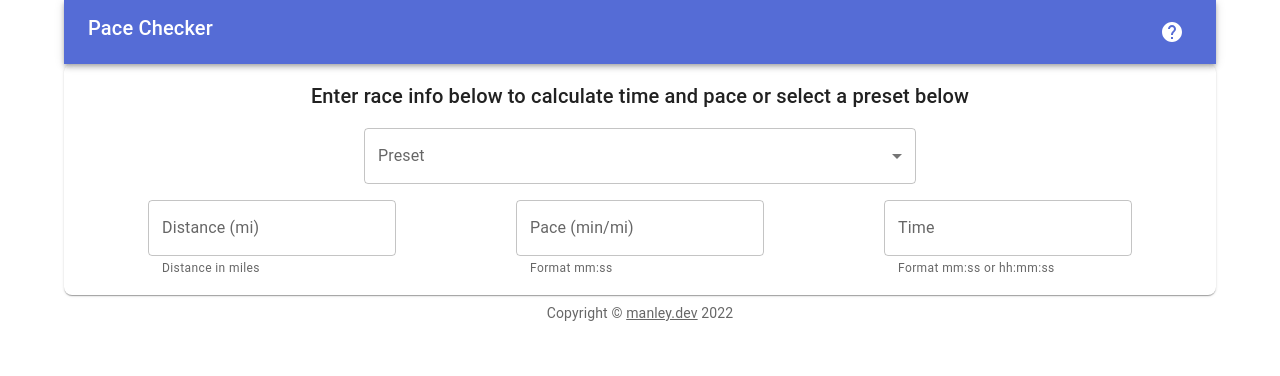
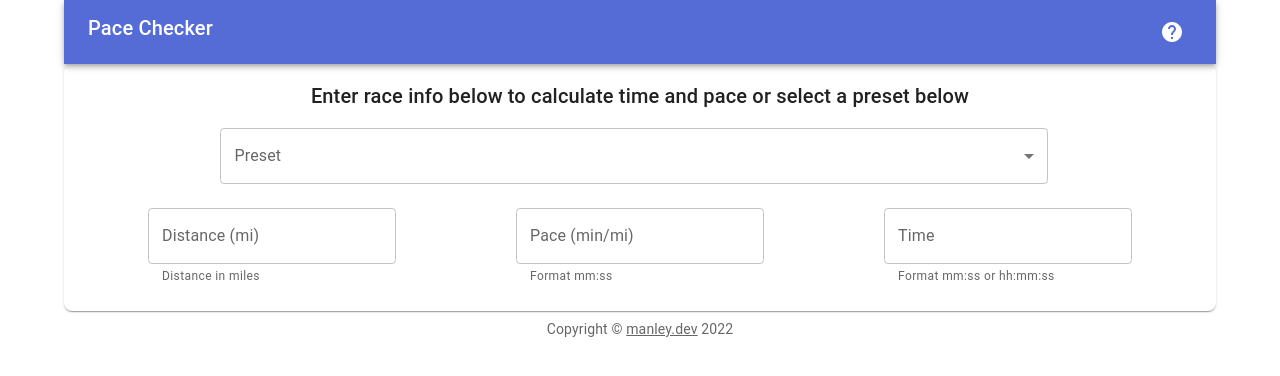
Before and after one commit to bmanley91/pace-tracker-site, a React (Create React App) app: page / in a window 1280 px wide. Shown: the top 376 px of the page. Built offline with nearby package versions, Linux system fonts and the light colour scheme.

Commit message:
Better mobile styling (#11)
* Better spacing on text fields

* Better fit in dropdown

```diff
--- a/src/component/calculator/Calculator.js
+++ b/src/component/calculator/Calculator.js
@@ -66,7 +66,7 @@ const Calculator = (props) => {
         >
             <Grid item xs={12} md={4}>
                 <TextField
-                    sx={{ mx: 2 }}
+                    sx={{ m: 1 }}
                     label="Distance (mi)"
                     value={distance}
                     onChange={(event) => {
@@ -78,7 +78,7 @@ const Calculator = (props) => {
             </Grid>
             <Grid item xs={12} md={4}>
                 <TextField
-                    sx={{ mx: 2 }}
+                    sx={{ m: 1 }}
                     label="Pace (min/mi)"
                     value={pace}
                     onChange={(event) => {
@@ -97,7 +97,7 @@ const Calculator = (props) => {
 
             <Grid item xs={12} md={4}>
                 <TextField
-                    sx={{ mx: 2 }}
+                    sx={{ m: 1 }}
                     label="Time"
                     value={time}
                     onChange={(event) => {
--- a/src/component/preset/Preset.js
+++ b/src/component/preset/Preset.js
@@ -13,7 +13,10 @@ const Preset = (props) => {
             label="Preset"
             id="preset-select"
             onChange={handleChange}
-            sx={{ width: '50%', mx: '25%', mb: 2 }}
+            sx={{ width: '75%', mx: '12%', mb: 2 }}
+            SelectProps={{
+                autoWidth: true,
+            }}
         >
             <MenuItem value={''}>{<em>None</em>}</MenuItem>
             <MenuItem value={presets.nycMenFullQualifier}>
--- a/src/data/presets-list.js
+++ b/src/data/presets-list.js
@@ -1,24 +1,24 @@
 export const presets = {
     nycMenHalfQualifier: {
-        displayName: 'NYC Marathon Qualifier Half-Marathon (Men 18-34)',
+        displayName: 'NYC Half-Marathon Qualifier (M 18-34)',
         distance: 13.1,
         time: '1:21:00',
         pace: '6:11',
     },
     nycMenFullQualifier: {
-        displayName: 'NYC Marathon Qualifier Marathon (Men 18-34)',
+        displayName: 'NYC Marathon Qualifier (M 18-34)',
         distance: 26.2,
         time: '2:53:00',
         pace: '6:37',
     },
     nycWomenHalfQualifier: {
-        displayName: 'NYC Marathon Qualifier Half-Marathon (Women 18-34)',
+        displayName: 'NYC Half-Marathon Qualifier (F 18-34)',
         distance: 13.1,
         time: '1:32:00',
         pace: '7:02',
     },
     nycWomenFullQualifier: {
-        displayName: 'NYC Marathon Qualifier Marathon (Women 18-34)',
+        displayName: 'NYC Marathon Qualifier (F 18-34)',
         distance: 26.2,
         time: '3:13:00',
         pace: '7:22',
```
